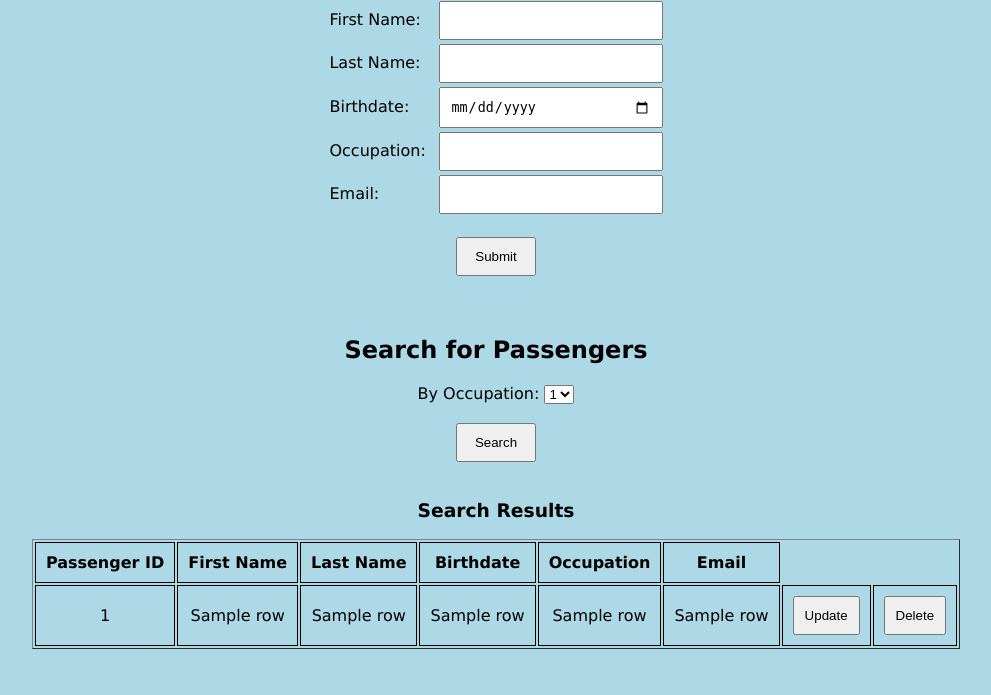
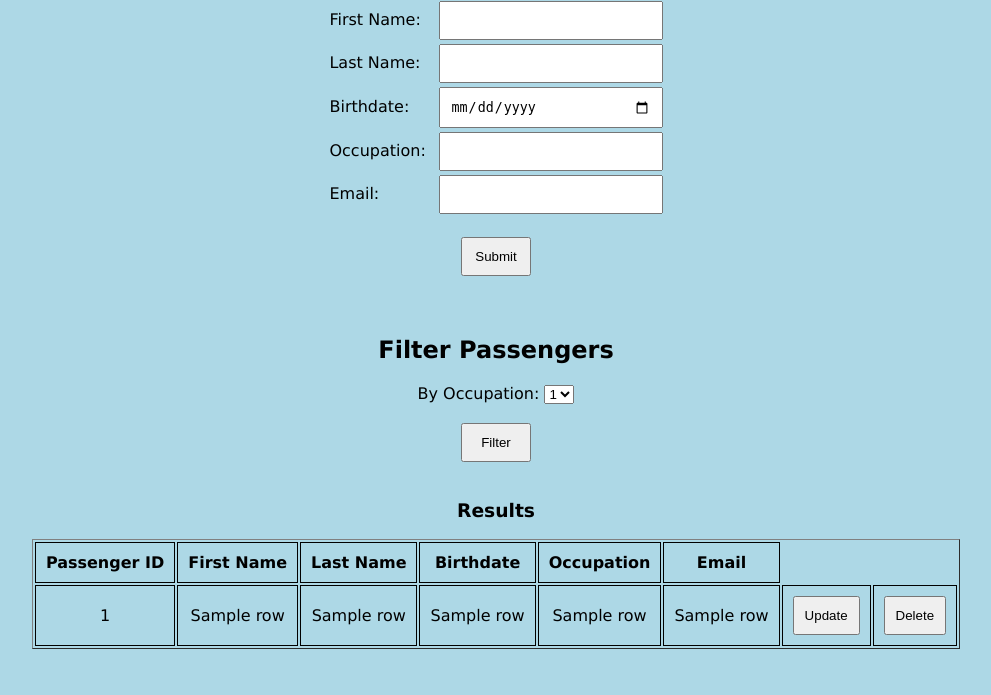
Before and after one commit to ragnakevmac/cs340, a Flask app: template CS340_GROUP_77_PROJECT/starter_website/templates/Passengers.html in a window 1280 px wide. Shown: the part 222-917 px from the top of the page, without its empty margins (144-1135 px from the left). Run offline with Flask 2, Linux system fonts and the light colour scheme; the template is opened without the code that fills it: most values are stand-ins (such as "Sample title", 1, 10 or a date in 2020).

Commit message:
Changed wording from "Search" to "Filter"

```diff
--- a/CS340_GROUP_77_PROJECT/starter_website/templates/Passengers.html
+++ b/CS340_GROUP_77_PROJECT/starter_website/templates/Passengers.html
@@ -54,7 +54,7 @@
 
         #inputButton {
             text-align: center;
-            width: 80px;
+            width: 70px;
         }
 
     </style>
@@ -96,7 +96,7 @@
     <br>
     <br>
 
-    <h2>Search for Passengers</h2>
+    <h2>Filter Passengers</h2>
 
     <form method="post" action="/Passengers_Search">
         <label id="dropDownLabel" for="occupation">By Occupation:</label>
@@ -111,11 +111,11 @@
         <br>
 
 
-        <input id="inputButton" type="submit" value="Search" name="btn2" />
+        <input id="inputButton" type="submit" value="Filter" name="btn2" />
     </form>
     <br>
 
-    <h3>Search Results</h3>
+    <h3>Results</h3>
 
 	<table border='1'>
 	    <thead>
```
